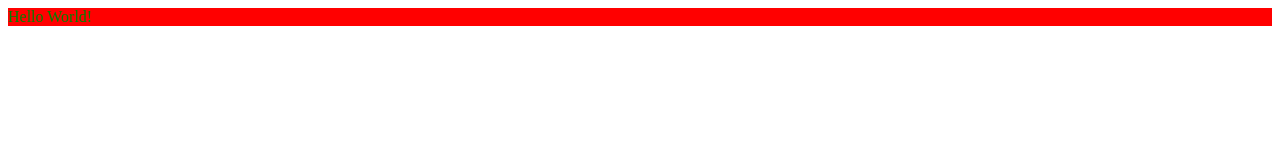
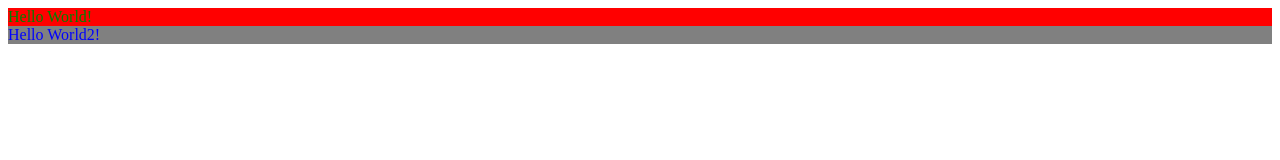
Before and after one commit to AndreySham/test-project, a website built with webpack: page index.html in a window 1280 px wide. Built offline with nearby package versions, Linux system fonts and the light colour scheme.

Commit message:
Change index.html and base.scss

```diff
--- a/index.html
+++ b/index.html
@@ -7,6 +7,7 @@
 </head>
 <body>
   <div class="text"><span>Hello World!</span></div>
+  <div class="text2"><span>Hello World2!</span></div>
   <script src="dist/main.js"></script>
 </body>
 </html>
--- a/src/scss/base.scss
+++ b/src/scss/base.scss
@@ -5,3 +5,11 @@
         color: green;
     }
 }
+
+.text2 {
+    background: grey;
+
+    span {
+        color: blue;
+    }
+}
```
